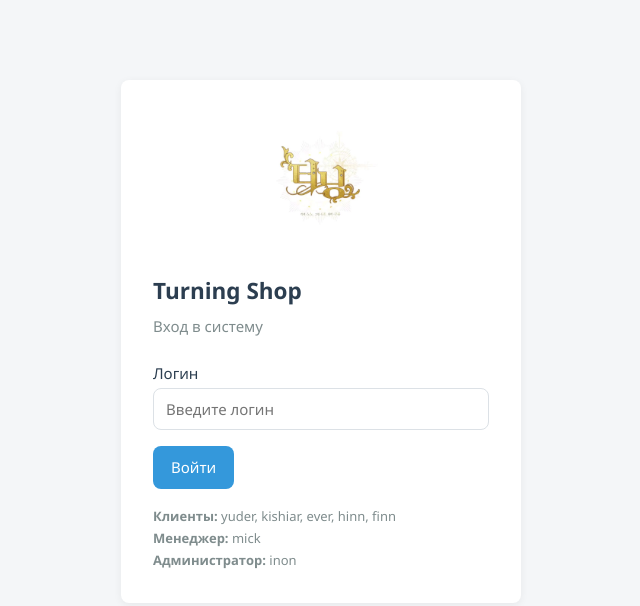
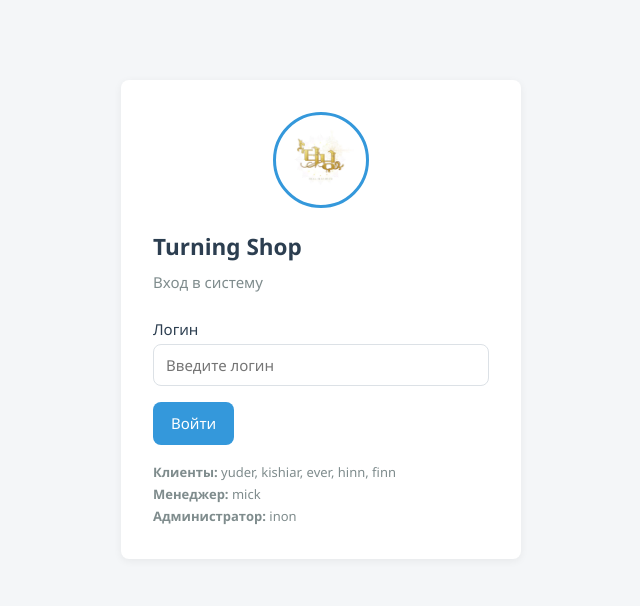
Before and after one commit to Dasha00Ushakova1/Turning, a plain HTML site: page index.html in a window 1280 px wide. Shown: the whole page, without its empty margins (319-959 px from the left). Drawn offline with Linux system fonts and the light colour scheme.

Commit message:
Update style.css

```diff
--- a/style.css
+++ b/style.css
@@ -70,9 +70,13 @@ body {
     margin-bottom: 16px;
 }
 .login-card__logo-img {
-    width: 140px; height: 140px;
-    object-fit: contain;
-    border-radius: var(--radius);
+    width: 96px;
+    height: 96px;
+    object-fit: cover;           /* картинка заполняет круг, не растягиваясь */
+    border-radius: 50%;          /* круг */
+    border: 3px solid var(--color-accent); /* аккуратная рамка в цвет акцента */
+    background: #fff;
+    padding: 4px;                /* белый отступ внутри рамки */
 }
 
 /* ==============================================================
```
